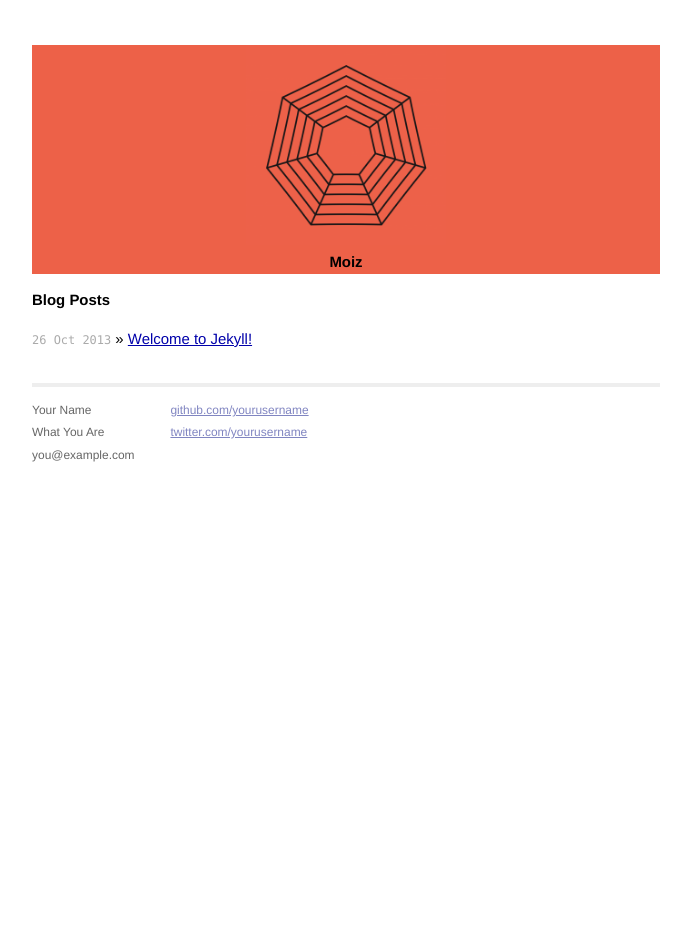
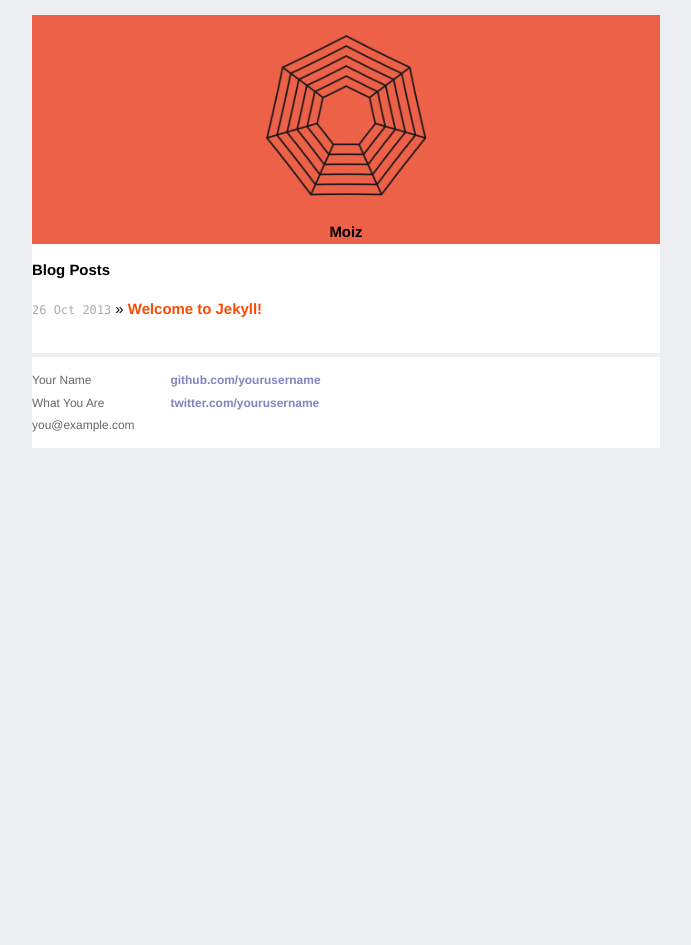
Before and after one commit to moizk/blog, a Jekyll site: the page built from index.html, in a window 1280 px wide. Shown: the whole page, without its empty margins (294-985 px from the left). Built offline with Jekyll 4.4.1, drawn with Linux system fonts in a browser that asks for light colours; Markdown is read by kramdown in place of the engine named in the settings; after the commit the page ends 915 px from its top, so only the background shows below that.

Commit message:
Typography and Styling

```diff
--- a/css/main.css
+++ b/css/main.css
@@ -13,11 +13,13 @@
 html, body { height: 100%; }
 
 body {
-  background-color: #FFF;
-  font: 13.34px Helvetica, Arial, sans-serif;
+  background-color: #ECEEF1;
+  font: 13.34px "Proxima-Nova", Helvetica, Arial, sans-serif;
   font-size: small;
   text-align: center;
 }
+
+/* Typography */
 
 h1, h2, h3, h4, h5, h6 {
   font-size: 100%; }
@@ -25,9 +27,11 @@ h1, h2, h3, h4, h5, h6 {
 h1 { margin-bottom: 1em; }
 p { margin: 1em 0; }
 
-a         { color: #00a; }
-a:hover   { color: #000; }
-a:visited { color: #a0a; }
+a {
+  color: #fa4b00;
+  font-weight: bold;
+  text-decoration: none;
+}
 
 /*****************************************************************************/
 /*
@@ -56,10 +60,11 @@ ul.posts span {
 /*****************************************************************************/
 
 .site {
+  background-color: #fff;
   font-size: 115%;
   text-align: justify;
   width: 42em;
-  margin: 3em auto 2em;
+  margin: 15px auto 0 auto;
   line-height: 1.5em;
 }
 
```
